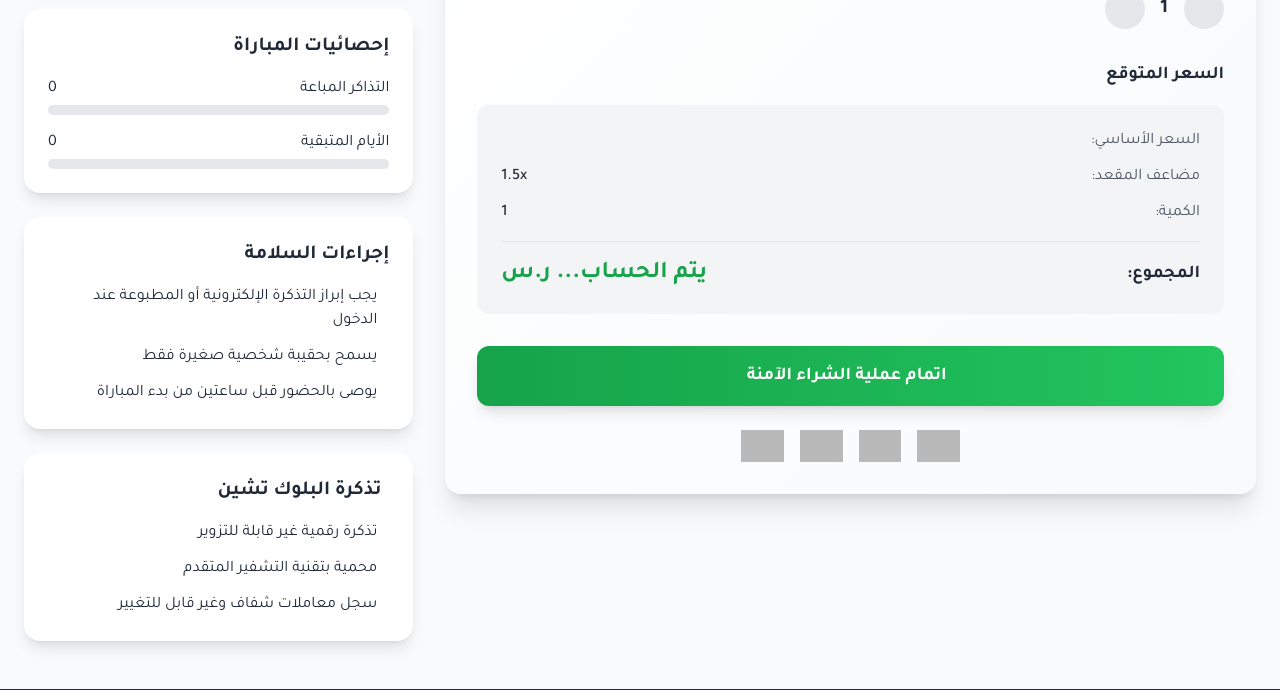
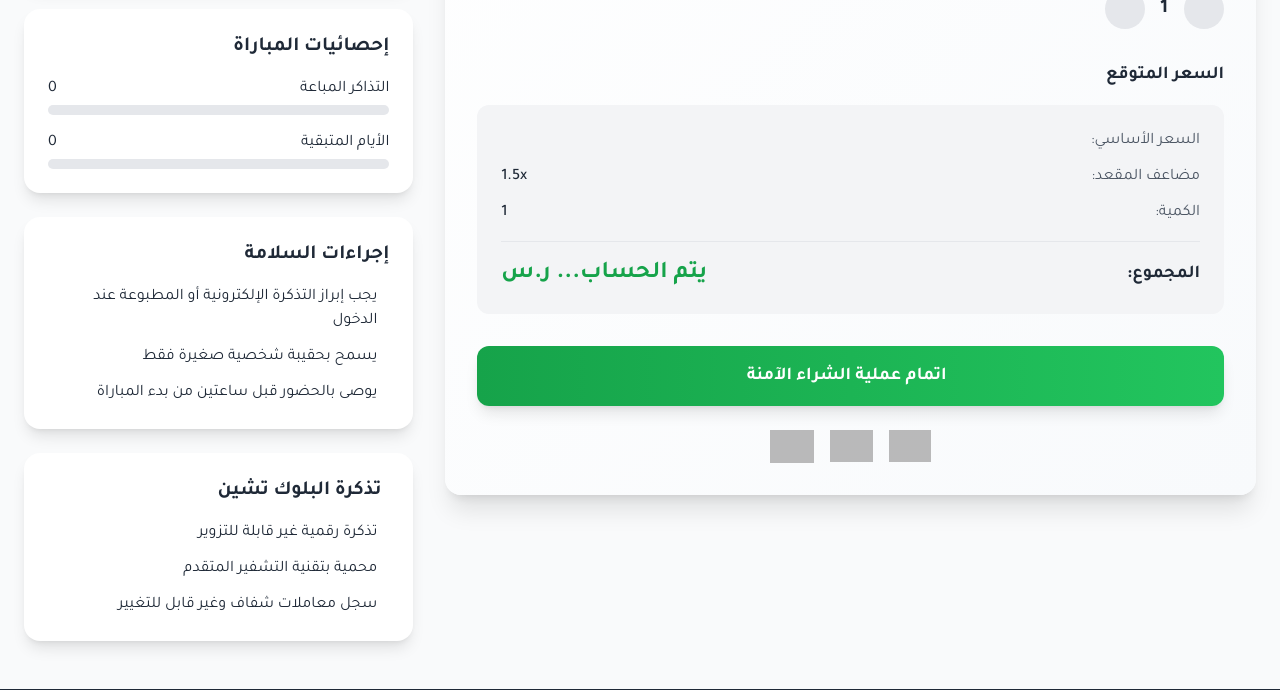
Before and after one commit to Farah-alharastany/sauditix, a Flask app: page /match in a window 1280 px wide. Shown: the part 736-1426 px from the top of the page. Run offline with Flask 3, Linux system fonts and the light colour scheme; some libraries are stand-ins or nearby versions; grey boxes are pictures that could not be loaded.

Commit message:
Update match.html

```diff
--- a/templates/match.html
+++ b/templates/match.html
@@ -425,14 +425,9 @@
                 src="https://cdn-icons-png.flaticon.com/512/196/196561.png"
                 class="h-8 opacity-70"
               />
-              <img
-                src="https://cdn-icons-png.flaticon.com/512/825/825454.png"
-                class="h-8 opacity-70"
-              />
-              <img
-                src="https://cdn-icons-png.flaticon.com/512/825/825462.png"
-                class="h-8 opacity-70"
-              />
+              <img src="https://upload.wikimedia.org/wikipedia/commons/2/24/Stc_pay.svg"
+                alt="stcpay"
+                class="w-11 opacity-70" />
             </div>
           </div>
         </div>
```
